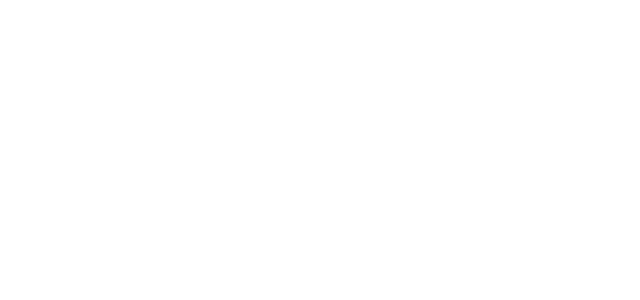
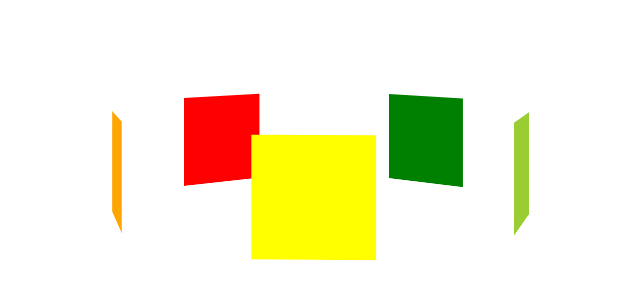
Before and after one commit to wystler/css-animated-carousel, a React (Create React App) app: page / in a window 1280 px wide. Shown: the part 390-690 px from the top of the page, without its empty margins (320-960 px from the left). Built offline with nearby package versions, Linux system fonts and the light colour scheme.

Commit message:
add hardcoded 5 slide carousel

```diff
--- a/src/Carousel.jsx
+++ b/src/Carousel.jsx
@@ -1,9 +1,23 @@
+import { useState } from "react"
+
 export const Carousel = () => {
 
     const slides = ["red", "orange", "yellow", "yellowgreen", "green", "cyan", "blue", "purple", "magenta", "pink"]     //10
 
+    const [count, setCount] = useState(0)
+
     return (
         <div className="carousel">
+            {Array(5).fill().map((slide, index) => {
+                return <div
+                    className="slide"
+                    onAnimationIteration={() => setCount(count + 1)}
+                    style={{
+                        animationDelay:`-${index*1}s`,
+                        backgroundColor:slides[index]
+                    }}
+                    >
+                </div>})}
         </div>
     )
 }
--- a/src/css/App.css
+++ b/src/css/App.css
@@ -0,0 +1,30 @@
+.App {
+    width:100vw;
+    height:100vh;
+    display:flex;
+    flex-direction: column;
+    justify-content: center;
+}
+
+.carousel {
+    width:100%;
+    height:50%;
+    display:flex;
+    justify-content: center;
+    align-items:flex-end;
+    position:absolute;
+    perspective: 1000px;
+    transform-style: preserve-3d;
+}
+
+.slide {
+    width:100px;
+    height:100px;
+    position:absolute;
+    animation: spin 5s infinite linear;
+}
+
+@keyframes spin {
+    0% {transform: rotateY(0deg) translateZ(200px);}
+    100% {transform: rotateY(360deg) translateZ(200px);}
+}
```
